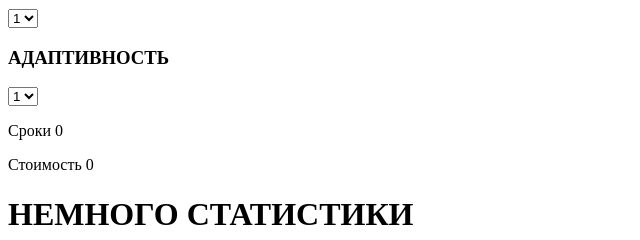
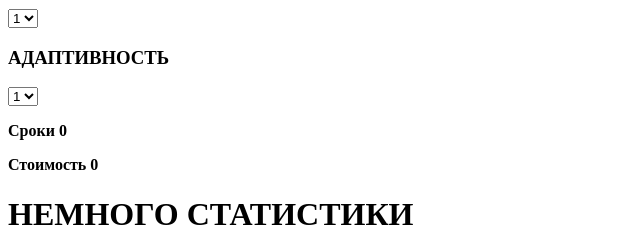
Before and after one commit to C3kPet/C3kPet.github.io, a plain HTML site: page index.html in a window 1280 px wide. Shown: the part 1520-1760 px from the top of the page, 0-640 px from the left. Drawn offline with Linux system fonts and the light colour scheme.

Commit message:
Изменил жирность шрифта в блоке

```diff
--- a/index.html
+++ b/index.html
@@ -100,8 +100,8 @@ Duis aute irure dolor in reprehenderit in voluptate velit esse cillum dolore eu
         <option value="1">1</option>
         <option value="2">2</option>
         <option value="3">3</option>
-    </select><p>Сроки                    0</p>
-    <p>Стоимость                   0</p>
+    </select><p><b>Сроки                    0</b></p>
+    <p><b>Стоимость                   0</b></p>
     </div>
     </form>
     <div class="stat">
```
